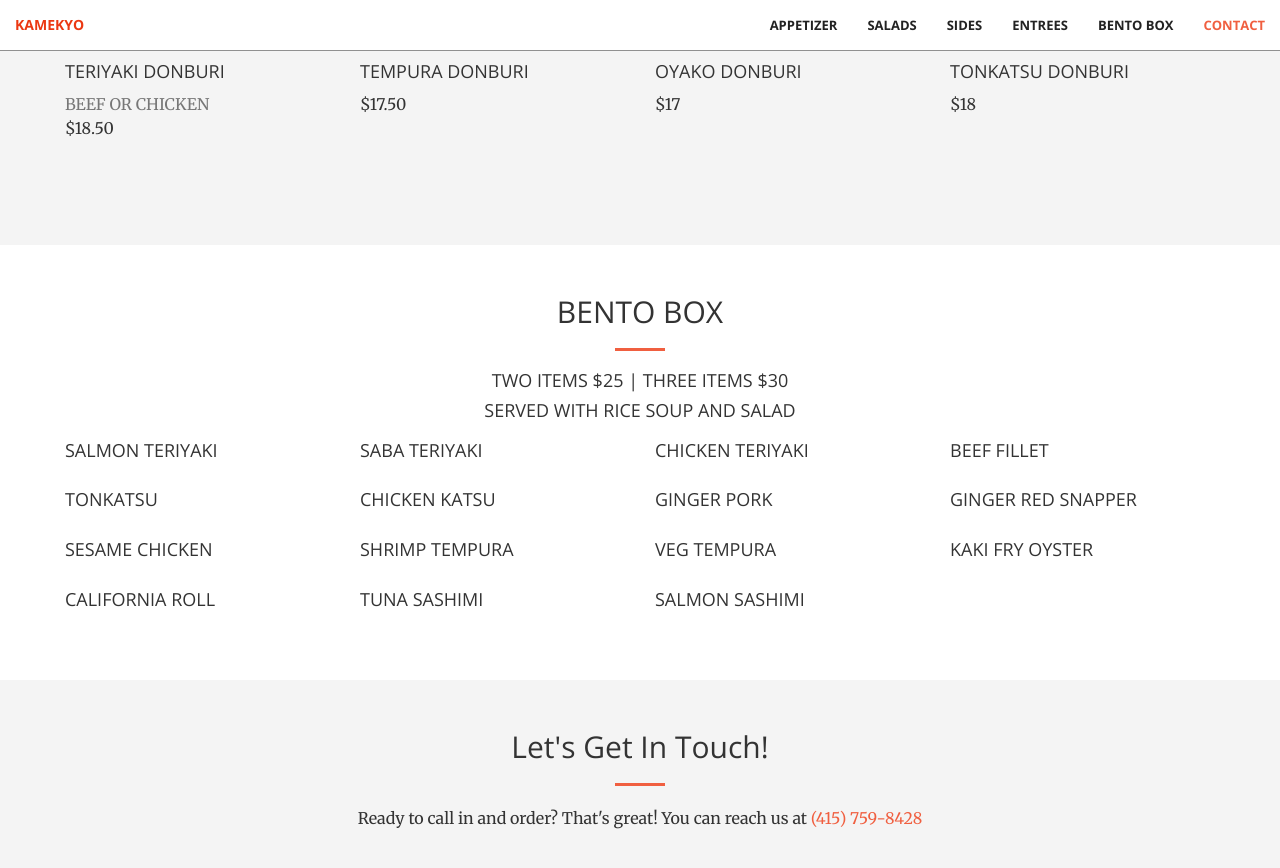
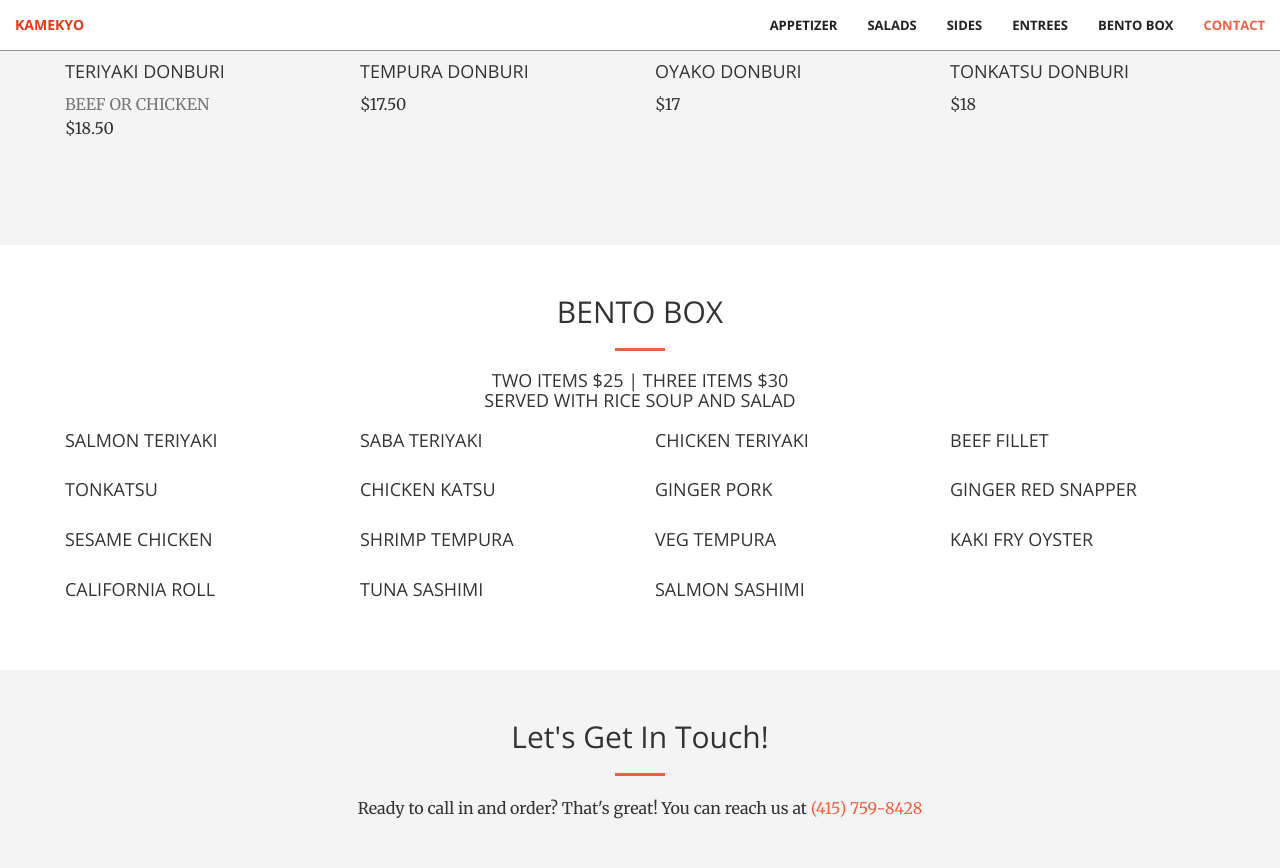
Before and after one commit to CyrusLiang/kamekyo, a Jekyll site: the page built from index.html, in a window 1280 px wide and 900 px high, scrolled down 3405 px. Shown: the top 868 px of the window. Built offline with Jekyll 4.4.1, drawn with Linux system fonts in a browser that asks for light colours.

```diff
--- a/_includes/bentobox.html
+++ b/_includes/bentobox.html
@@ -4,8 +4,7 @@
             <div class="col-lg-12 text-center">
                 <h2 class="section-heading">Bento Box</h2>
                 <hr class="primary">
-                <h4>Two Items $25 | Three Items $30</h4>
-                <h4>Served with rice soup and salad</h4>
+                <h4>Two Items $25 | Three Items $30<br>Served with rice soup and salad</h4>
             </div>
         </div>
     </div>
```
